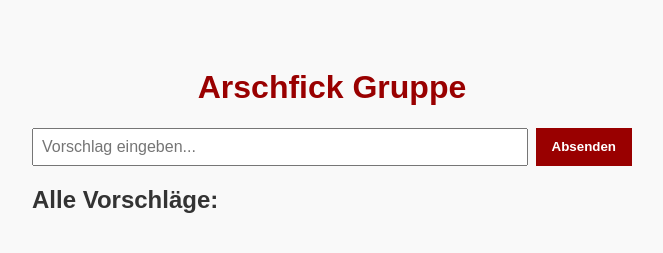
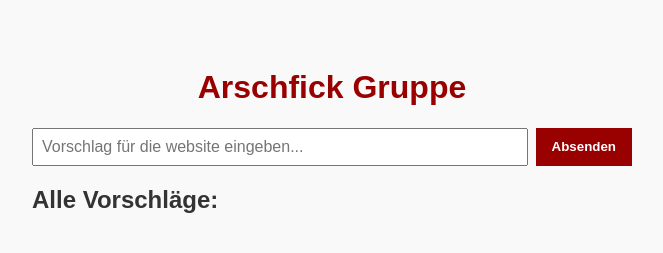
Before and after one commit to Aswandriel/arschfick, a plain HTML site: page index.html in a window 1280 px wide. Shown: the whole page, without its empty margins (308-971 px from the left). Drawn offline with Linux system fonts and the light colour scheme.

Commit message:
Update index.html

```diff
--- a/index.html
+++ b/index.html
@@ -53,7 +53,7 @@
   <h1>Arschfick Gruppe</h1>
 
   <form id="suggestionForm">
-    <input type="text" id="suggestionInput" placeholder="Vorschlag eingeben..." required />
+    <input type="text" id="suggestionInput" placeholder="Vorschlag für die website eingeben..." required />
     <button type="submit">Absenden</button>
   </form>
 
```
